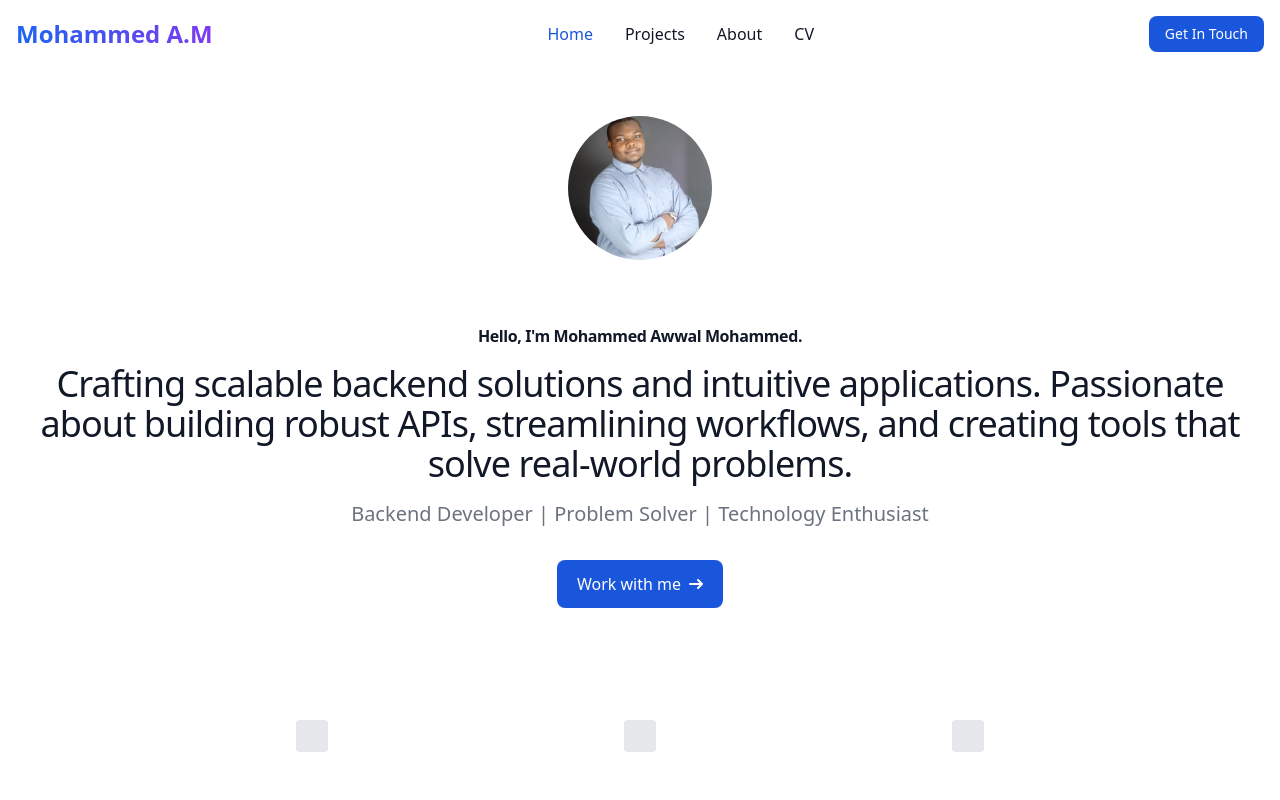
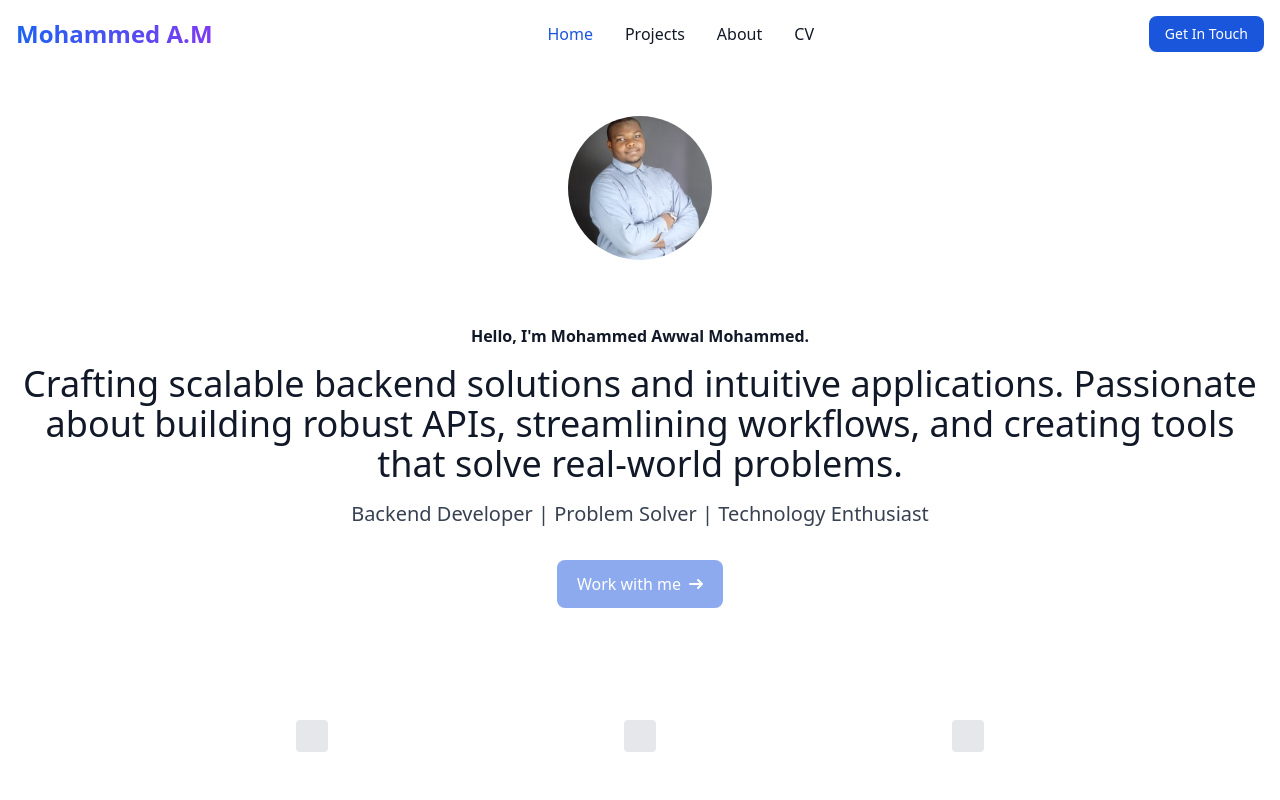
Before and after one commit to Awwal12/portfolioV1, a React (Vite) app: page / in a window 1280 px wide. Shown: the top 800 px of the page. Built offline with nearby package versions, Linux system fonts and the light colour scheme.

Commit message:
Refactor Hero component to use className instead of class for JSX compatibility. Improved text color for better readability and adjusted button styling for enhanced visual feedback. This update ensures consistency with React best practices and enhances the overall user experience.

```diff
--- a/src/components/hero.jsx
+++ b/src/components/hero.jsx
@@ -1,32 +1,32 @@
 export default function Hero() {
   return (
-    <section id="hero" class="mt-12 bg-white dark:bg-gray-900">
+    <section id="hero" className="mt-12 bg-white dark:bg-gray-900">
       <img
-        class="mx-auto w-36 h-36 rounded-full"
+        className="mx-auto w-36 h-36 rounded-full"
         src="src\assets\1678646983786.jpeg"
         alt="Awwal's photo"
       />
-      <div class="px-4 py-8 mx-auto max-w-screen-xl text-center lg:py-16">
-        <h6 class="mb-4 text-base font-extrabold tracking-tight leading-none text-gray-900 md:text-base lg:text-base dark:text-white">
+      <div className="px-4 py-8 mx-auto max-w-screen-xl text-center lg:py-16">
+        <h6 className="mb-4 text-base font-extrabold text-gray-900 dark:text-white md:text-base lg:text-base">
           Hello, I'm Mohammed Awwal Mohammed.
         </h6>
-        <h1 class="mb-4 text-xl font-medium tracking-tight leading-none text-gray-900 md:text-4xl lg:text-4xl dark:text-white">
+        <h1 className="mb-4 text-xl font-medium text-gray-900 dark:text-white md:text-4xl lg:text-4xl">
           Crafting scalable backend solutions and intuitive applications.
           Passionate about building robust APIs, streamlining workflows, and
           creating tools that solve real-world problems.
         </h1>
-        <p class="mb-8 text-lg font-normal text-gray-500 lg:text-xl sm:px-16 lg:px-48 dark:text-gray-400">
+        <p className="mb-8 text-lg font-normal text-gray-700 dark:text-gray-300 lg:text-xl sm:px-16 lg:px-48">
           Backend Developer | Problem Solver | Technology Enthusiast
         </p>
 
-        <div class="flex flex-col space-y-4 sm:flex-row sm:justify-center sm:space-y-0">
+        <div className="flex flex-col space-y-4 sm:flex-row sm:justify-center sm:space-y-0">
           <a
             href="mailto:abbaroze@gmail.com"
-            class="inline-flex justify-center items-center px-5 py-3 text-base font-medium text-center text-white bg-blue-700 rounded-lg hover:bg-blue-800 focus:ring-4 focus:ring-blue-300 dark:focus:ring-blue-900"
+            className="inline-flex justify-center items-center px-5 py-3 text-base font-medium text-white rounded-lg bg-blue-700/50 hover:bg-blue-800 focus:ring-4 focus:outline-none focus:ring-blue-300 dark:bg-blue-600/50 dark:hover:bg-blue-700 dark:focus:ring-blue-800"
           >
             Work with me
             <svg
-              class="w-3.5 h-3.5 ms-2 rtl:rotate-180"
+              className="w-3.5 h-3.5 ms-2 rtl:rotate-180"
               aria-hidden="true"
               xmlns="http://www.w3.org/2000/svg"
               fill="none"
@@ -34,9 +34,9 @@ export default function Hero() {
             >
               <path
                 stroke="currentColor"
-                stroke-linecap="round"
-                stroke-linejoin="round"
-                stroke-width="2"
+                strokeLinecap="round"
+                strokeLinejoin="round"
+                strokeWidth="2"
                 d="M1 5h12m0 0L9 1m4 4L9 9"
               />
             </svg>
```
